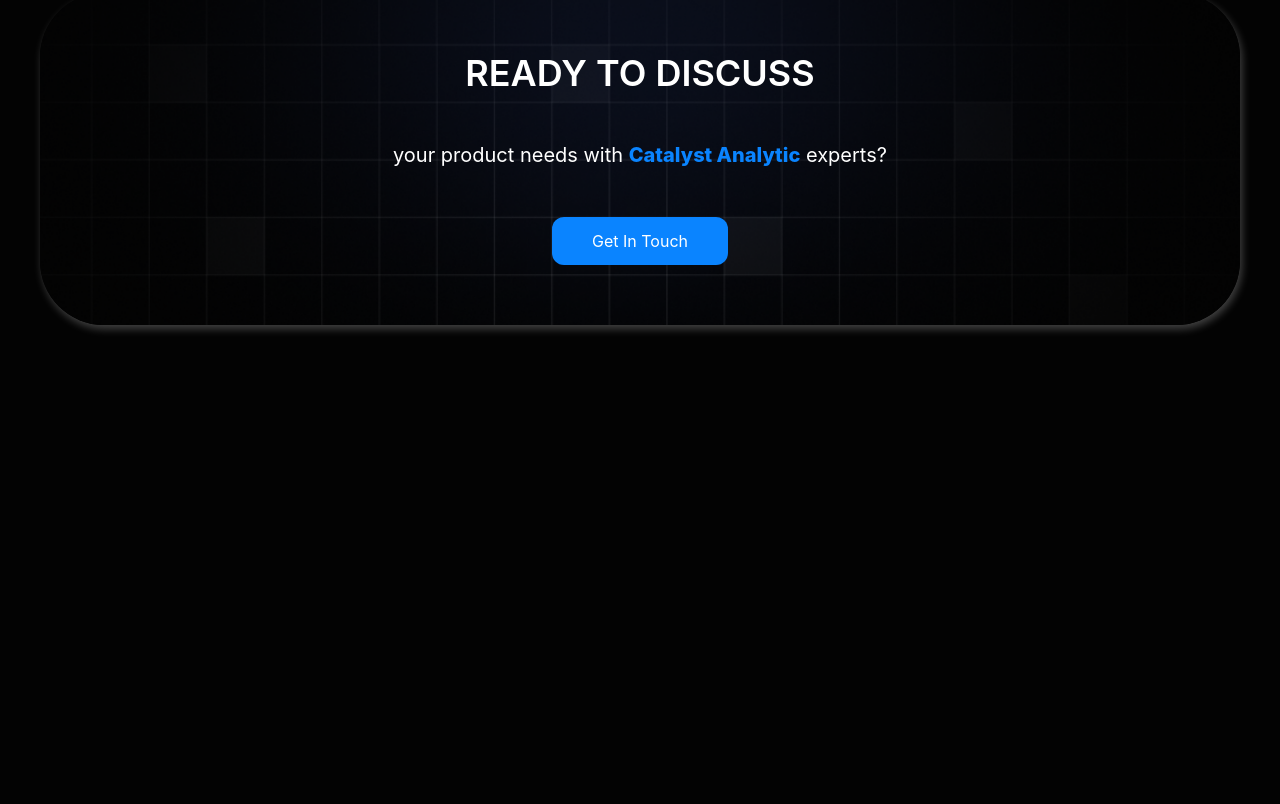
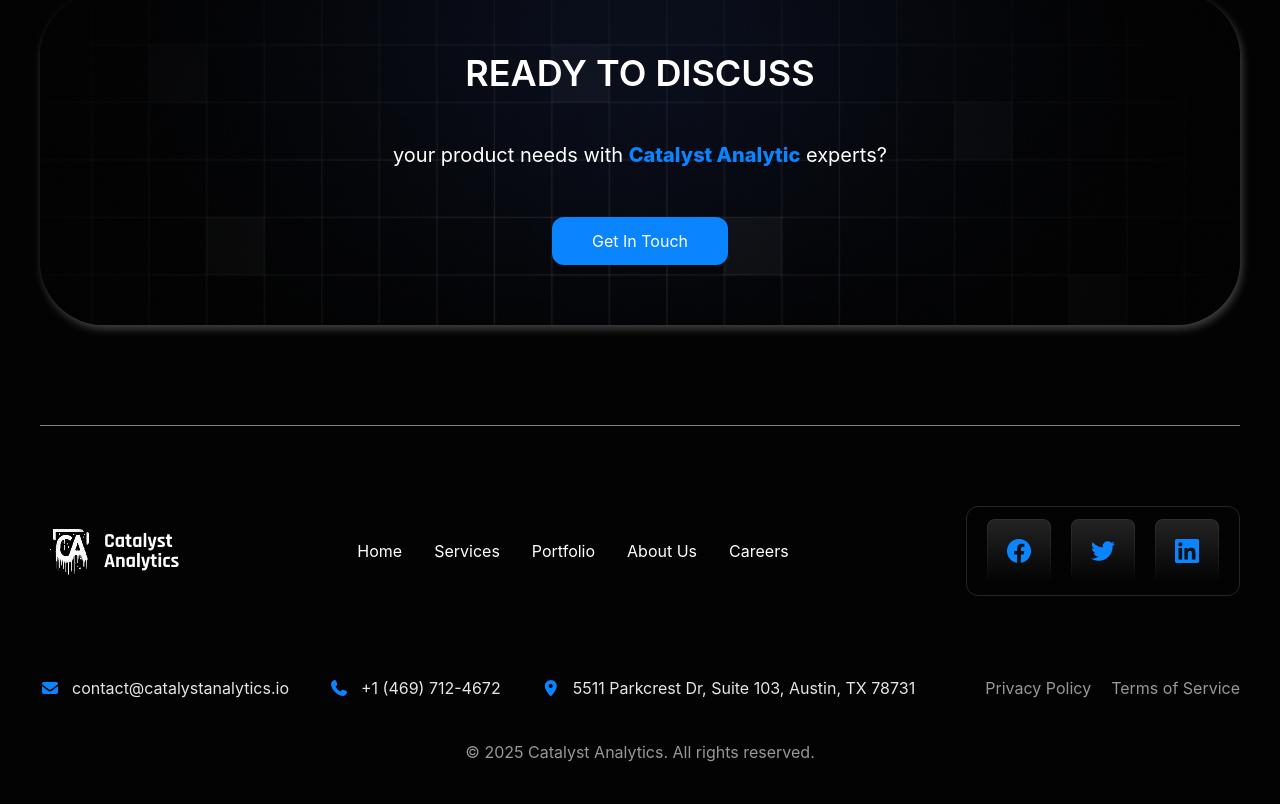
Before and after one commit to Vikingstrong/Exam-3, a website: page src/page3.html in a window 1280 px wide. Shown: the part 2323-3127 px from the top of the page. Before the commit the page ends 2748 px from the top, so only its background shows below. Drawn offline with nearby package versions, Linux system fonts and the light colour scheme; files that its build step writes are made by us from their sources.

Commit message:
Add footer on page 3

```diff
--- a/src/page3.html
+++ b/src/page3.html
@@ -138,5 +138,35 @@
         <button class="bg-[#0A84FF] rounded-xl py-3 px-10 text-white">Get In Touch</button>
     </section>
 </main>
+
+<footer class="max-w-300 m-auto flex gap-5 flex-col lg:flex-row lg:justify-between items-center lg:items-center p-5 lg:px-0 lg:py-20 lg:border-t border-[#858585]">
+    <img src="./img/pg1/footer/logo.png" alt="">
+    <nav class="flex flex-col lg:flex-row gap-8 items-center">
+        <p>Home</p>
+        <p>Services</p>
+        <p>Portfolio</p>
+        <p>About Us</p>
+        <p>Careers</p>
+    </nav>
+    <div class="flex gap-5 items-center p-5 py-3 border border-[#262626] rounded-xl flex-col lg:flex-row">
+        <img src="./img/pg1/footer/iconbtn1.png" alt="">
+        <img src="./img/pg1/footer/iconbtn2.png" alt="">
+        <img src="./img/pg1/footer/iconbtn3.png" alt="">
+    </div>
+</footer>
+<footer class="max-w-300 m-auto flex gap-5 flex-col lg:flex-row items-center lg:justify-between">
+    <div class="flex flex-col lg:flex-row gap-10">
+        <p class="flex gap-3 items-center text-[#E6E6E6]"><i class="fa-solid fa-envelope text-[#0A84FF]"></i> contact@catalystanalytics.io</p>
+        <p class="flex gap-3 items-center text-[#E6E6E6]"><i class="fa-solid fa-phone text-[#0A84FF]"></i> +1 (469) 712-4672</p>
+        <p class="flex gap-3 items-center text-[#E6E6E6]"><i class="fa-solid fa-location-dot text-[#0A84FF]"></i> 5511 Parkcrest Dr, Suite 103, Austin, TX 78731</p>
+    </div>
+    <div class="flex gap-5">
+        <p class="text-[#98989A]">Privacy Policy</p>
+        <p class="text-[#98989A]">Terms of Service</p>
+    </div>
+</footer>
+<footer class="max-w-300 m-auto flex justify-center p-5 lg:py-10 lg:px-0">
+    <p class="text-[#98989A]">© 2025 Catalyst Analytics. All rights reserved.</p>
+</footer>
 </body>
 </html>
```
